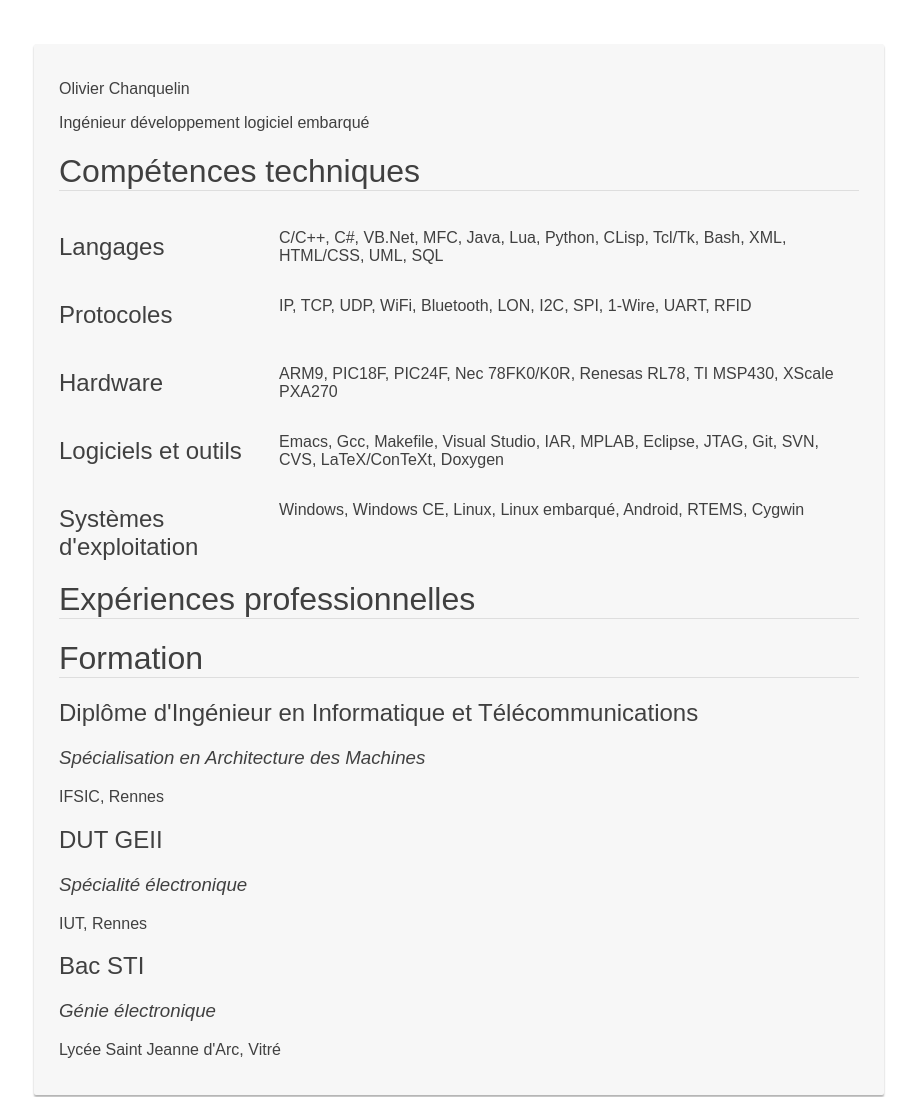
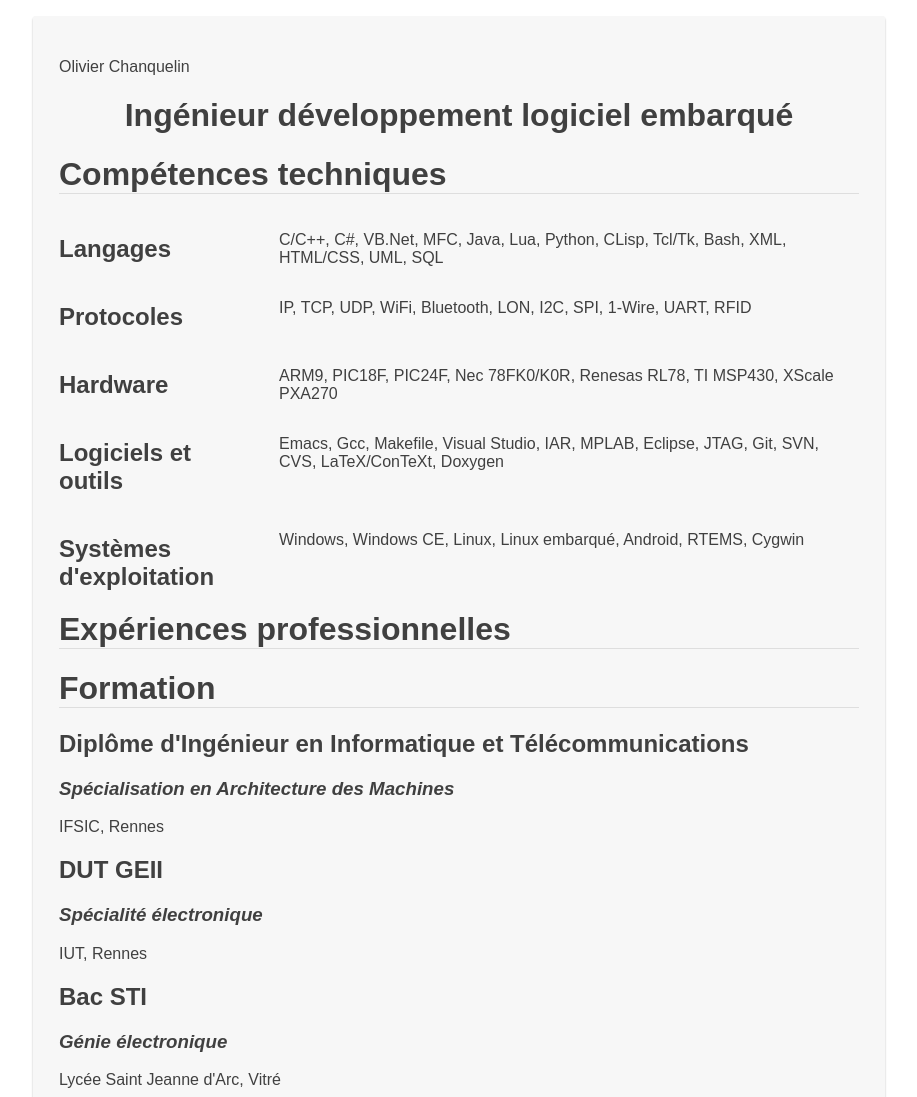
Before and after one commit to chanqueo/cv, a plain HTML site: page new.html in a window 1280 px wide. Shown: the top 1097 px of the page, without its empty margins (181-1098 px from the left). Drawn offline with Linux system fonts and the light colour scheme; a web font is replaced by a local one.

Commit message:
simplifications.

```diff
--- a/new.css
+++ b/new.css
@@ -1,84 +1,46 @@
-html, body {
+html {
+    background: #fff;
+}
+
+body {
     font-family: Arial, sans-serif;
     color: #404040;
-    background: #fff;
-    min-width: 100%;
-    height: 100%;
-    padding: 0;
-    border: 0;
-    margin: 0;
+    background: #f7f7f7;
+    width: 800px;
+    padding: 26px;
+    border: 0px;
+    margin: 16px auto 48px;
+    border-radius: 2px;
+    box-shadow: 0px 2px 2px rgba(0, 0, 0, 0.3);
 }
 
-.wrapper {
-    min-height: 100%;
+h1, h2, h3 {
+    /* font-weight: normal; */
 }
 
-.content {
-    padding: 44px 44px;
+h1 {
+    text-align: center;
 }
 
-.main {
-    padding-bottom: 100px;
-}
-
-/* For modern browsers */
-.clearfix:before,
-.clearfix:after {
-    content: "";
-    display: table;
-}
-
-.clearfix:after {
+.section {
     clear: both;
 }
 
-/* For IE 6/7 (trigger hasLayout) */
-.clearfix {
-    zoom: 1;
-}
-
-.frame {
-    background: #f7f7f7;
-    width: 800px;
-    padding: 20px 25px;
-    -moz-border-radius: 2px;
-    -webkit-border-radius: 2px;
-    border-radius: 2px;
-    margin: 0 auto;
-    -moz-box-shadow: 0px 2px 2px rgba(0, 0, 0, 0.3);
-    -webkit-box-shadow: 0px 2px 2px rgba(0, 0, 0, 0.3);
-    box-shadow: 0px 2px 2px rgba(0, 0, 0, 0.3);
-}
-
-h1, h2, h3, p {
-    font-weight: normal;
-    /* padding: 0; */
-    /* border: 0; */
-    /* margin: 0; */
-}
-
-h1, h2, h3 {
-    font-family: "Oxygen Mono", Arial, sans-serif;
-}
-
-h1 {
+.section h1 {
+    text-align: left;
     /* font-size: 1.5em; */
     font-style: normal;
     border-bottom: 1px solid #dedede;
 }
 
-h2 {
+.section h2 {
     /* font-size: 1.25em; */
     font-style: normal;
 }
 
-h3 {
+.section h3 {
 	/* font-size: 0.8em; */
 	font-style: italic;
-}
-
-.section {
-    clear: both;
 }
 
 #skills h2 {
--- a/new.html
+++ b/new.html
@@ -8,11 +8,8 @@
           rel="stylesheet" type="text/css">
   </head>
   <body>
-    <div class="wrapper">
-      <div class="main content clearfix">
-        <div class="frame">
     <p>Olivier Chanquelin</p>
-          <p>Ingénieur développement logiciel embarqué</p>
+    <h1>Ingénieur développement logiciel embarqué</h1>
     <div class="section" id="skills">
       <h1>Compétences techniques</h1>
       <h2>Langages</h2>
@@ -46,9 +43,5 @@
       <h3>Génie électronique</h3>
       <p>Lycée Saint Jeanne d'Arc, Vitré</p>
     </div>
-          <div class="section" />
-        </div>
-      </div>
-    </div>
   </body>
 </html>
```
Lines whose indentation alone changed are shown as unchanged.
